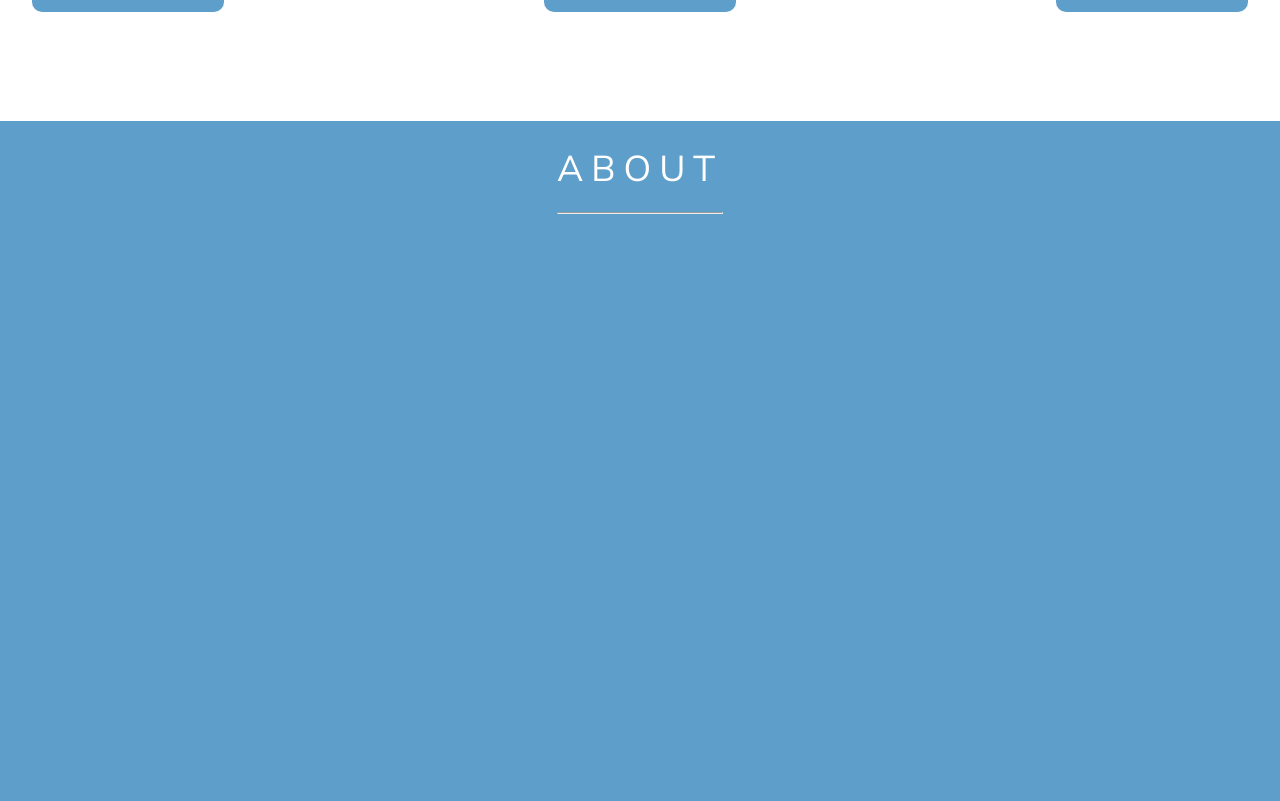
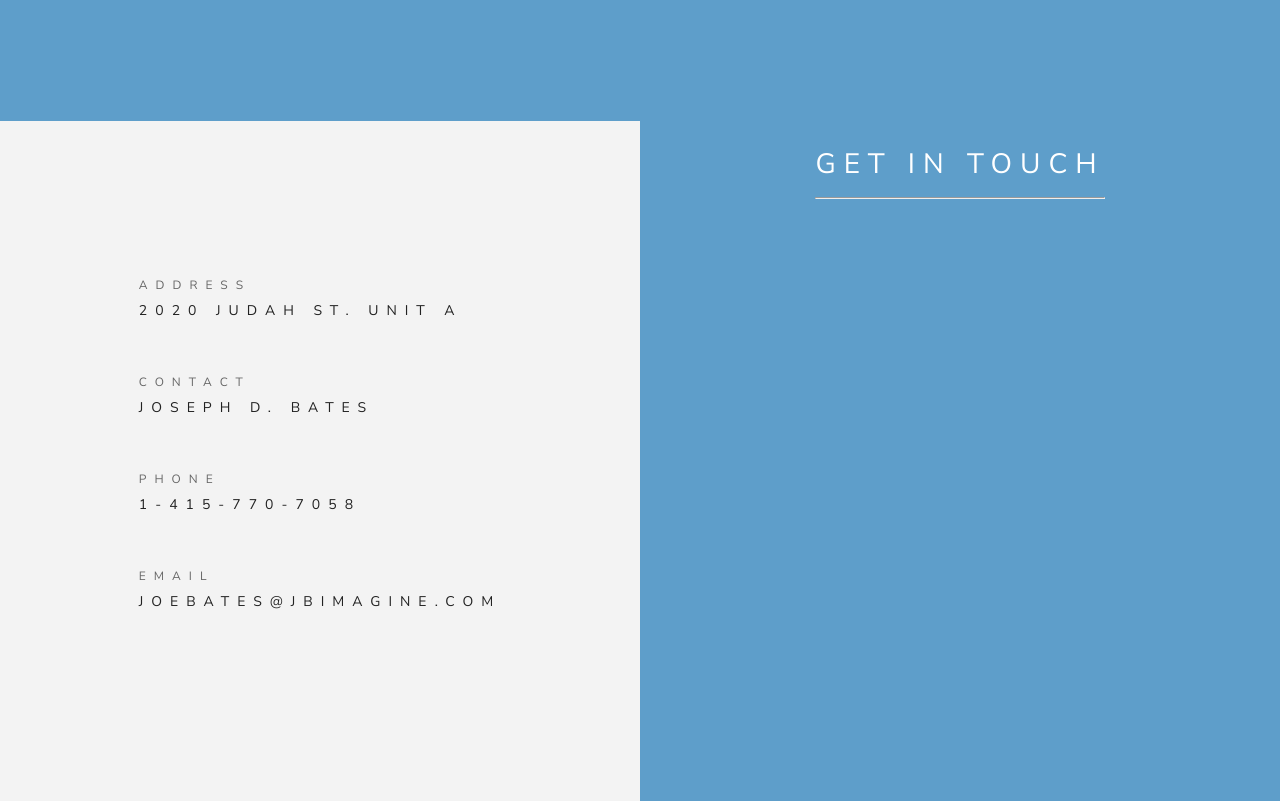
Before and after one commit to jbimagine/coffee-and-code, a React (Create React App) app: page / in a window 1280 px wide. Shown: the part 1379-2180 px from the top of the page. Built offline with nearby package versions, Linux system fonts and the light colour scheme.

Commit message:
Update CSS, fix issue with div oveflowing in contact page

```diff
--- a/src/Main.js
+++ b/src/Main.js
@@ -41,14 +41,16 @@
     </div>
     {/* <div style = {{ position:'absolute', zIndex: 1, color:'white', textTransform:'uppercase', fontSize: '36px', top: '50%', marginRight:'48px', right:0 }}>Coffee + Code = Awesomeness</div>  */}
 
+    <div>
     <Navigation
     title = { `COFFEE ${ circleUniCode } AND ${ circleUniCode } CODE` }
     menuItems = { this.state.menuItems }
     />
 
-     <MyWork/>
+     {/* <MyWork/> */}
      <About/>
      <Contact/>
+    </div>
      </>
     );
   }
--- a/src/components/Contact.js
+++ b/src/components/Contact.js
@@ -56,9 +56,9 @@
     const listOfContactItems =  this.state.contactItems.map(item =>
 
         item.key === 'header_main'?
-        <ContentHeader title = { item.label } fontSize = '14px' color= '#666' fontWeight = {500} padding= '0 0 8px 0'/>
+        <ContentHeader title = { item.label } fontSize = '12px' color= '#666' fontWeight = {500} padding= '0 0 8px 0'/>
         :
-        <ContentHeader title = { item.label } fontSize = '18px' padding ='0 0 54px 0' />
+        <ContentHeader title = { item.label } fontSize = '14px' padding ='0 0 54px 0' />
         )
 
     return (
--- a/src/styled-components/Contact_Styles.js
+++ b/src/styled-components/Contact_Styles.js
@@ -3,16 +3,22 @@
 
 export const ContactContainer = styled.div `
     display:grid;
-    grid-template-columns:repeat(2,1fr);
     height:calc(100vh - 100px);
     color:#FFF;
     background-color:rgb(94, 158, 202);
+
+    @media (min-width: 1001px) {
+        grid-template-columns:repeat(2,1fr);
+    }
+
+    @media (max-width: 1000px) {
+        grid-template-rows:repeat(2,1fr);
+    }
 `;
 
 export const ContactInfoContainer = styled.div `
     background:#f3f3f3;
     color: #222;
-    grid-column:1/2;
 `;
 
 export const ContactInfoBody = styled.div `
@@ -22,7 +28,6 @@
     height:100%;
 `;
 export const ContactFormContainer = styled.div `
-    grid-column:2/2;
 
 `;
 
--- a/src/styled-components/Gloabal_styles.js
+++ b/src/styled-components/Gloabal_styles.js
@@ -1,5 +1,23 @@
 
 import React from 'react';
+import styled from 'styled-components';
+import { css } from 'styled-components';
+// Set the queries for the different media sizes
+export const sizes = {
+    desktop: 1440,
+    tablet: 768,
+    phone: 650,
+}
+
+export const media = Object.keys(sizes).reduce((acc, label) => {
+    acc[label] = (...args) => css`
+      @media (max-width: ${sizes[label] / 16}em) {
+        ${css(...args)}
+      }
+    `
+
+    return acc
+  }, {})
 
 
 export const ContentHeader = ({ color, title, fontSize, underline, fontWeight, textTransform, padding, letterSpacing }) => (
@@ -7,7 +25,7 @@
        style={{
            color: color,
            textTransform:textTransform?textTransform:'uppercase',
-           fontSize:fontSize?fontSize:'36px',
+           fontSize:fontSize?fontSize:'28px',
            fontWeight:fontWeight,
            padding: padding?padding:null,
            letterSpacing: letterSpacing?letterSpacing:'8px',
--- a/src/styled-components/Navigation_Styles.js
+++ b/src/styled-components/Navigation_Styles.js
@@ -1,23 +1,7 @@
 
 import styled from 'styled-components';
-import { css } from 'styled-components';
+import { media } from './Gloabal_styles';
 
-// Set the queries for the different media sizes
-const sizes = {
-    desktop: 1440,
-    tablet: 768,
-    phone: 650,
-}
-
-const media = Object.keys(sizes).reduce((acc, label) => {
-    acc[label] = (...args) => css`
-      @media (max-width: ${sizes[label] / 16}em) {
-        ${css(...args)}
-      }
-    `
-
-    return acc
-  }, {})
 
 export const NavigationContainer = styled.div `
     display:grid;
@@ -55,7 +39,7 @@
     grid-template-columns:repeat(4, auto);
     margin-right:32px;
 
-    ${ media.phone`display:none;` }
+    ${ media.tablet`display:none;` }
 `;
 
 export const NavigationMenuItems = styled.div `
@@ -70,7 +54,7 @@
 export const NavigationMenuIconContainer = styled.div `
     display:none;
 
-    ${ media.phone`
+    ${ media.tablet`
         display:grid;
         justify-content:end;
         margin-right:32px;`
```
